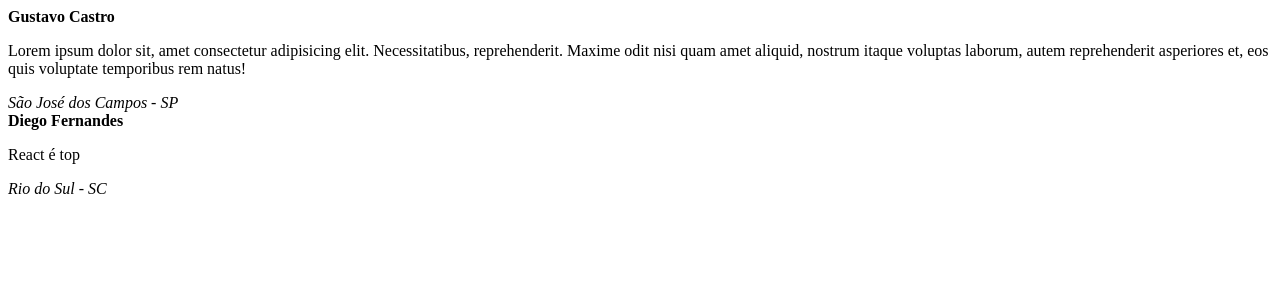
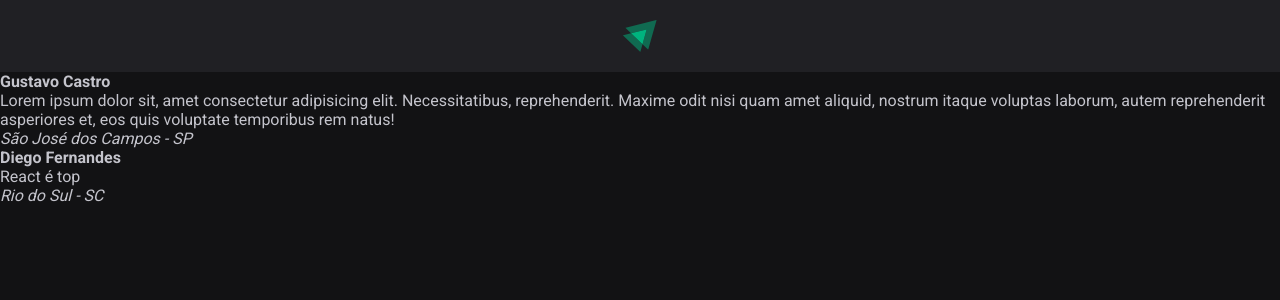
Before and after one commit to gustavocastrow/ignite-reactjs, a React (Vite) app in the folder aulas/01-fundamentos-reactjs/: page / in a window 1280 px wide. Shown: the top 300 px of the page. Built offline with nearby package versions, Linux system fonts and the light colour scheme.

Commit message:
Componente Header

```diff
--- a/aulas/01-fundamentos-reactjs/index.html
+++ b/aulas/01-fundamentos-reactjs/index.html
@@ -2,8 +2,11 @@
 <html lang="en">
   <head>
     <meta charset="UTF-8" />
+    <link rel="preconnect" href="https://fonts.googleapis.com" />
+    <link rel="preconnect" href="https://fonts.gstatic.com" crossorigin />
     <link rel="icon" type="image/svg+xml" href="/vite.svg" />
     <meta name="viewport" content="width=device-width, initial-scale=1.0" />
+    <link href="https://fonts.googleapis.com/css2?family=Roboto:wght@400;700&display=swap" rel="stylesheet" />
     <title>Vite + React</title>
   </head>
   <body>
--- a/aulas/01-fundamentos-reactjs/src/App.jsx
+++ b/aulas/01-fundamentos-reactjs/src/App.jsx
@@ -1,8 +1,11 @@
+import { Header } from './components/Header'
 import { Post } from './Post'
+import './global.css'
 
 export function App() {
   return (
     <div>
+      <Header />
       <Post
         author="Gustavo Castro"
         content="Lorem ipsum dolor sit, amet consectetur adipisicing elit. Necessitatibus, reprehenderit. Maxime odit nisi quam amet aliquid, nostrum itaque voluptas laborum, autem reprehenderit asperiores et, eos quis voluptate temporibus rem natus!"
--- /dev/null
+++ b/aulas/01-fundamentos-reactjs/src/components/Header.jsx
@@ -0,0 +1,12 @@
+import styles from './Header.module.css';
+import igniteLogo from '../assets/ignite-logo.svg';
+console.log(igniteLogo)
+
+export function Header(){
+  return (
+    <header className={styles.header}>
+      <img src={igniteLogo} alt="Logotipo do Ignite"/>
+    </header>
+
+  )
+}
--- /dev/null
+++ b/aulas/01-fundamentos-reactjs/src/components/Header.module.css
@@ -0,0 +1,10 @@
+.header {
+  background-color: var(--gray-800);
+  display: flex;
+  justify-content: center;
+  padding: 1.25rem 0;
+}
+
+.header img {
+  height: 2rem;
+}
--- /dev/null
+++ b/aulas/01-fundamentos-reactjs/src/global.css
@@ -0,0 +1,30 @@
+:root {
+  --white: #fff;
+  --gray-100: #E1E1E6;
+  --gray-300: #c4c4cc;
+  --gray-400: #8d8d99;
+  --gray-600: #29292e;
+  --gray-700: #202024;
+  --gray-800: #202024;
+  --gray-900: #121214;
+
+  --green-500: #00875F;
+}
+
+* {
+  margin: 0;
+  padding: 0;
+  box-sizing: border-box;
+}
+
+body {
+  background-color: var(--gray-900);
+  color: var(--gray-300);
+  -webkit-font-smoothing: antialiased;
+}
+
+body, iput, textarea, button {
+  font-family: 'Roboto', sans-serif;
+  font-weight: 400;
+  font-size: 1rem;
+}
```
Also changed, not shown: aulas/01-fundamentos-reactjs/src/assets/ignite-logo.svg (added).
